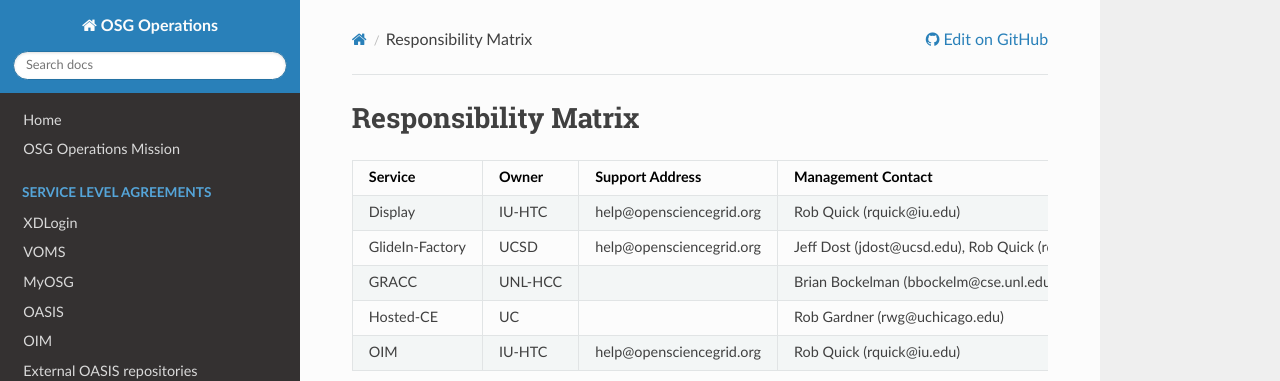
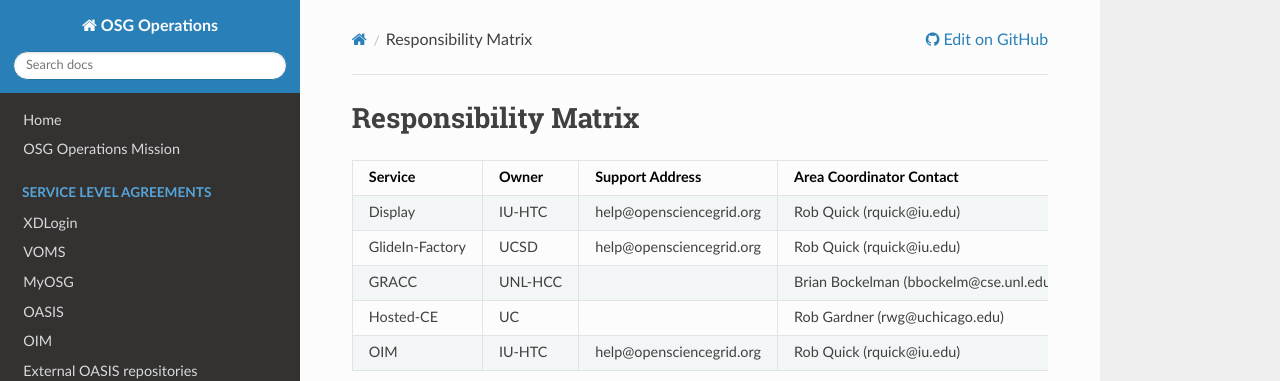
Before and after one commit to osg-htc/operations, an MkDocs documentation site: the page built from docs/ServiceManagement/ResponsibilityMatrix.md, in a window 1280 px wide. Shown: the top 381 px of the page. Built offline with MkDocs 1.6.1, drawn with Linux system fonts in a browser that asks for light colours; nearby versions of some CDN libraries; old or Windows-style settings are respelled for this version of MkDocs.

Commit message:
Update ResponsibilityMatrix.md

```diff
--- a/docs/ServiceManagement/ResponsibilityMatrix.md
+++ b/docs/ServiceManagement/ResponsibilityMatrix.md
@@ -1,9 +1,9 @@
 # Responsibility Matrix
 
-| Service         | Owner   | Support Address          | Management Contact                     | Service Catalog | Service Portfolio |
+| Service         | Owner   | Support Address          | Area Coordinator Contact                     | Service Catalog | Service Portfolio |
 |-----------------|---------|--------------------------|----------------------------------------|-----------------|-------------------|
 | Display         | IU-HTC  | help@opensciencegrid.org | Rob Quick (rquick@iu.edu)              | [Link](https://github.com/opensciencegrid/operations/blob/master/docs/ServiceManagement/ServiceCatalog/SC_Display.md)                |                   |
-| GlideIn-Factory | UCSD    | help@opensciencegrid.org | Jeff Dost (jdost@ucsd.edu), Rob Quick (rquick@iu.edu)              | [Link](https://github.com/opensciencegrid/operations/blob/master/docs/ServiceManagement/ServiceCatalog/SC_GlideInFactory.md)                |                   |
+| GlideIn-Factory | UCSD    | help@opensciencegrid.org | Rob Quick (rquick@iu.edu)              | [Link](https://github.com/opensciencegrid/operations/blob/master/docs/ServiceManagement/ServiceCatalog/SC_GlideInFactory.md)                |                   |
 | GRACC           | UNL-HCC |                          | Brian Bockelman (bbockelm@cse.unl.edu) |                 |                   |
 | Hosted-CE       | UC      |                          | Rob Gardner (rwg@uchicago.edu)         |                 |                   |
 | OIM             | IU-HTC  | help@opensciencegrid.org | Rob Quick (rquick@iu.edu)              |                 |                   |
```
